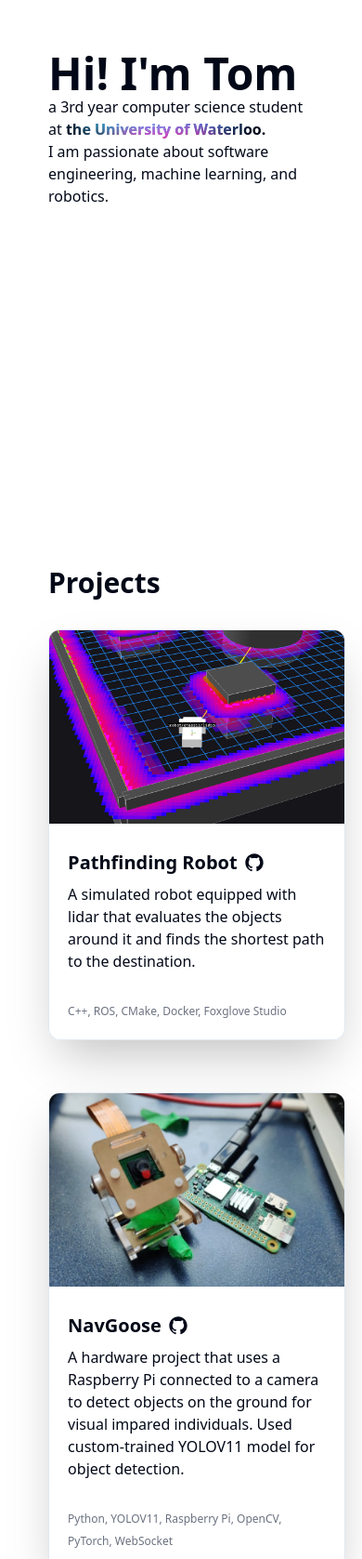
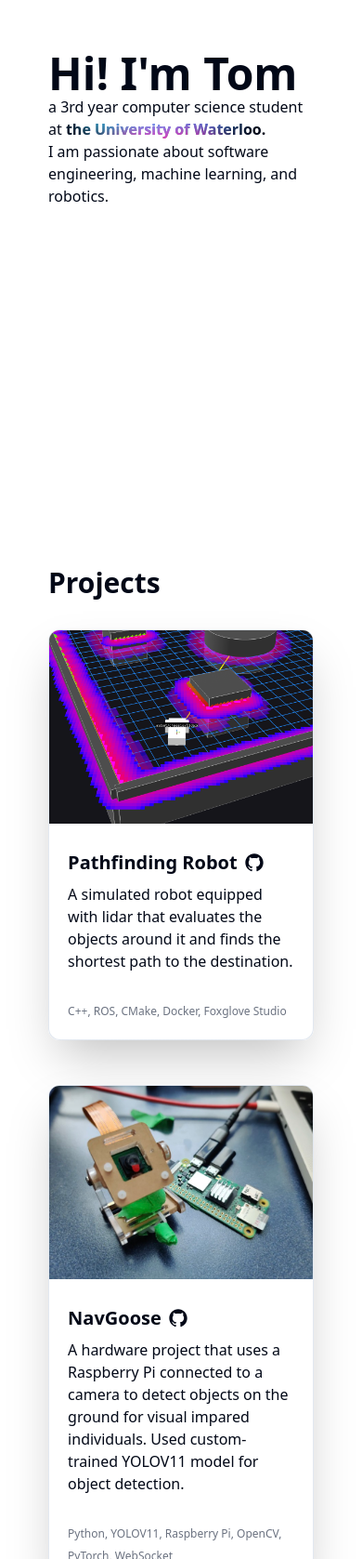
Before and after one commit to zxTomw/portfolio, a Next.js app: page / in a window 390 px wide. Shown: the part 283-1960 px from the top of the page at 93% size. Built offline with nearby package versions, Linux system fonts and the light colour scheme.

Commit message:
adjust responsiveness

```diff
--- a/components/projects.tsx
+++ b/components/projects.tsx
@@ -72,7 +72,7 @@ export function Projects() {
   return (
     <div className="px-12 py-12 sm:px-14 flex flex-col gap-8 pt-23">
       <h2 className="font-semibold text-3xl">Projects</h2>
-      <div className="flex gap-14 flex-row flex-wrap justify-between h-fit">
+      <div className="flex gap-12 flex-row flex-wrap justify-between h-fit">
         {projectList.map((project, index) => (
           <BlurFade key={project.title} delay={0.25 + index * 0.1} inView>
             <ThemedMagicCard>
--- a/components/themed-magic-card.tsx
+++ b/components/themed-magic-card.tsx
@@ -8,7 +8,7 @@ export function ThemedMagicCard({ children }: { children: React.ReactNode }) {
     theme === "dark" || (theme === "system" && systemTheme === "dark");
   return (
     <MagicCard
-      className="shadow-2xl w-80 overflow-hidden min-h-full"
+      className="shadow-2xl w-full md:w-72 lg:w-96 xl:w-80 overflow-hidden min-h-full"
       gradientColor={isDark ? "#262626" : "#D9D9D955"}
     >
       {children}
```
